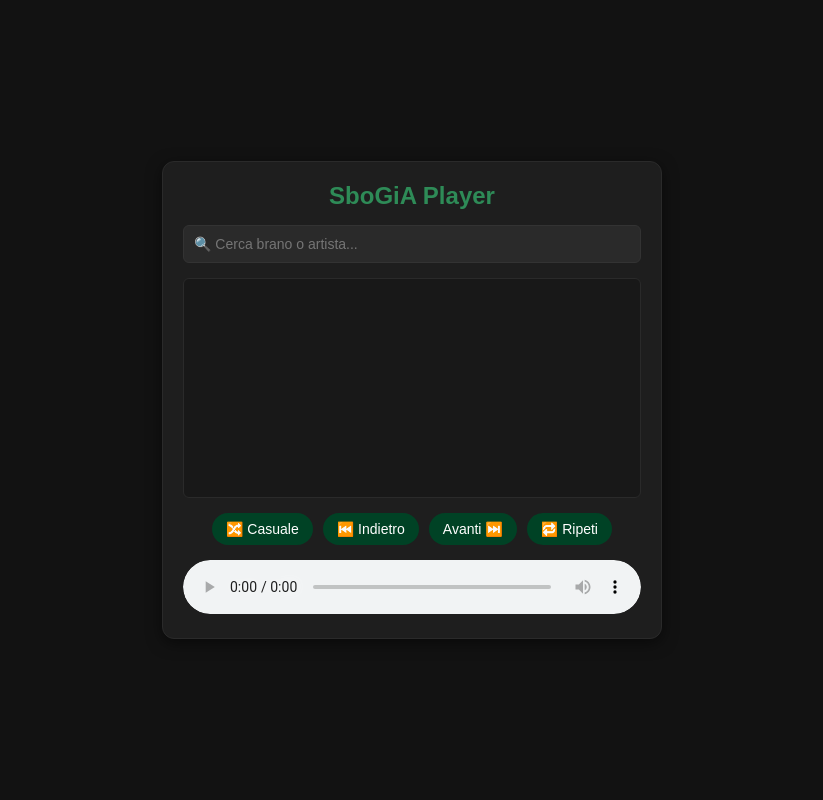
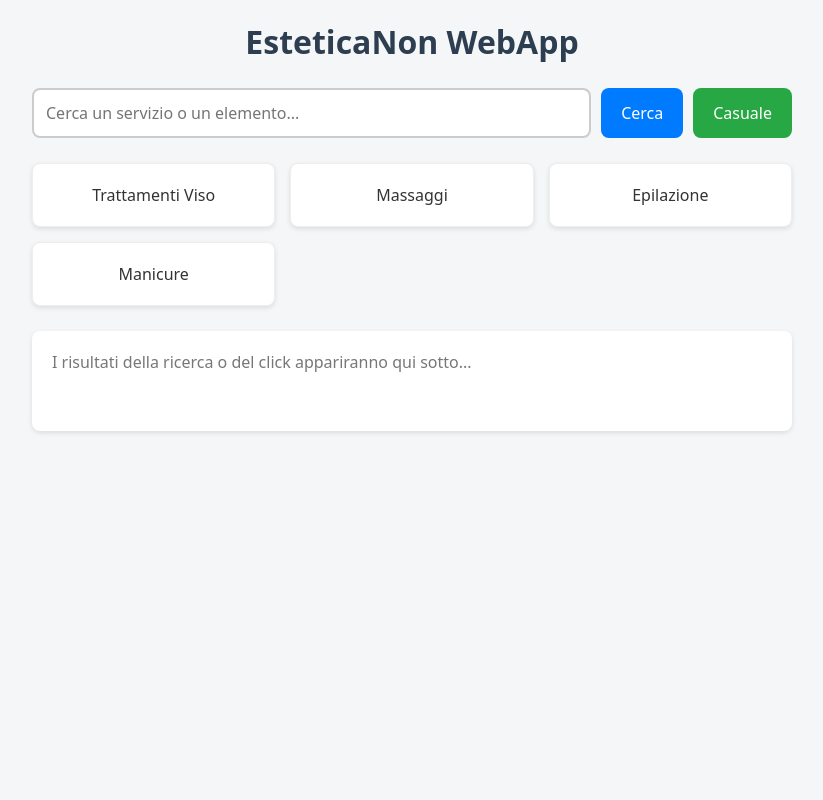
Before and after one commit to gegennarogegeya/SBOGIOCANSU, a Flask app: page / in a window 1280 px wide. Shown: the whole page, without its empty margins (228-1051 px from the left). Run offline with Flask 3, Linux system fonts and the light colour scheme.

Commit message:
Update index.html

```diff
--- a/templates/index.html
+++ b/templates/index.html
@@ -3,287 +3,187 @@
 <head>
     <meta charset="UTF-8">
     <meta name="viewport" content="width=device-width, initial-scale=1.0">
-    <title>SboGiA Player</title>
+    <title>EsteticaNon WebApp</title>
     <style>
         * {
             box-sizing: border-box;
+            margin: 0;
+            padding: 0;
+            font-family: system-ui, -apple-system, sans-serif;
         }
+
         body {
-            font-family: Arial, sans-serif;
-            background-color: #121212;
-            color: #ffffff;
-            display: flex;
-            justify-content: center;
-            align-items: center;
-            min-height: 100vh;
-            margin: 0;
-            padding: 15px;
+            background-color: #f4f6f8;
+            color: #333;
+            padding: 20px;
+            max-width: 800px;
+            margin: 0 auto;
         }
-        .player-container {
-            background-color: #1e1e1e;
-            padding: 20px;
-            border-radius: 12px;
-            width: 100%;
-            max-width: 500px;
-            box-shadow: 0 4px 15px rgba(0,0,0,0.5);
-            border: 1px solid #2a2a2a;
+
+        header {
+            text-align: center;
+            margin-bottom: 25px;
         }
+
         h1 {
-            text-align: center;
-            color: #2e8b57;
-            font-size: 24px;
-            margin-top: 0;
+            color: #2c3e50;
             margin-bottom: 15px;
         }
+
         .search-box {
-            width: 100%;
-            padding: 10px;
-            margin-bottom: 15px;
-            border-radius: 6px;
-            border: 1px solid #333;
-            background-color: #2a2a2a;
-            color: #fff;
-            font-size: 14px;
-            outline: none;
+            display: flex;
+            gap: 10px;
+            margin-bottom: 25px;
         }
-        .search-box:focus {
-            border-color: #004225;
+
+        input[type="text"] {
+            flex: 1;
+            padding: 12px;
+            border: 2px solid #ccc;
+            border-radius: 8px;
+            font-size: 16px;
         }
-        .playlist {
-            list-style: none;
-            padding: 0;
-            margin: 0 0 15px 0;
-            height: 220px;
-            max-height: 220px;
-            overflow-y: auto;
-            border: 1px solid #2a2a2a;
-            border-radius: 6px;
-            background-color: #181818;
-        }
-        .playlist li {
-            padding: 10px;
-            border-bottom: 1px solid #2a2a2a;
-            cursor: pointer;
-            transition: background 0.2s;
-        }
-        .playlist li:last-child {
-            border-bottom: none;
-        }
-        .playlist li:hover {
-            background-color: #2a2a2a;
-        }
-        .playlist li.active {
-            background-color: #004225;
-            color: #fff;
-        }
-        .song-title {
-            font-weight: bold;
-            display: block;
-        }
-        .song-artist {
-            font-size: 0.85em;
-            color: #aaa;
-        }
-        .playlist li.active .song-artist {
-            color: #ddd;
-        }
-        .no-results {
-            padding: 15px;
-            text-align: center;
-            color: #888;
-            font-style: italic;
-            display: none;
-        }
-        .controls {
-            display: flex;
-            justify-content: center;
-            align-items: center;
-            gap: 10px;
-            margin-bottom: 15px;
-        }
-        .btn-control {
-            background-color: #004225;
+
+        button {
+            padding: 12px 20px;
+            background-color: #007bff;
             color: white;
             border: none;
-            padding: 8px 14px;
-            border-radius: 20px;
+            border-radius: 8px;
+            font-size: 16px;
             cursor: pointer;
-            font-size: 14px;
-            transition: background 0.2s;
+            transition: background-color 0.2s;
         }
-        .btn-control:hover {
-            background-color: #002b18;
+
+        button:hover {
+            background-color: #0056b3;
         }
-        .btn-control.active-mode {
-            background-color: #2e8b57;
-            box-shadow: 0 0 8px rgba(46, 139, 87, 0.6);
+
+        .grid {
+            display: grid;
+            grid-template-columns: repeat(auto-fit, minmax(200px, 1fr));
+            gap: 15px;
+            margin-bottom: 25px;
         }
-        audio {
-            width: 100%;
-            border-radius: 30px;
+
+        .card {
+            background: white;
+            padding: 20px;
+            border-radius: 8px;
+            box-shadow: 0 2px 5px rgba(0,0,0,0.1);
+            text-align: center;
+            cursor: pointer;
+            border: 1px solid #eee;
+        }
+
+        .card:hover {
+            border-color: #007bff;
+        }
+
+        #risultati {
+            background: white;
+            padding: 20px;
+            border-radius: 8px;
+            min-height: 100px;
+            box-shadow: 0 2px 5px rgba(0,0,0,0.1);
+        }
+
+        .item-risultato {
+            padding: 10px;
+            border-bottom: 1px solid #eee;
+        }
+
+        .item-risultato:last-child {
+            border-bottom: none;
         }
     </style>
 </head>
 <body>
 
-<div class="player-container">
-    <h1>SboGiA Player</h1>
+    <header>
+        <h1>EsteticaNon WebApp</h1>
+    </header>
 
-    <input type="text" id="searchInput" class="search-box" placeholder="🔍 Cerca brano o artista...">
-
-    <ul class="playlist" id="playlist">
-        {% for song in songs|reverse %}
-        <li data-src="{{ song.url }}" data-title="{{ song.title }}" data-artist="{{ song.artist }}">
-            <span class="song-title">{{ song.title }}</span>
-            <span class="song-artist">{{ song.artist }}</span>
-        </li>
-        {% endfor %}
-        <div id="noResults" class="no-results">Nessun brano trovato</div>
-    </ul>
-
-    <div class="controls">
-        <button class="btn-control" id="shuffleBtn">🔀 Casuale</button>
-        <button class="btn-control" id="prevBtn">⏮️ Indietro</button>
-        <button class="btn-control" id="nextBtn">Avanti ⏭️</button>
-        <button class="btn-control" id="repeatBtn">🔁 Ripeti</button>
+    <div class="search-box">
+        <input type="text" id="searchInput" placeholder="Cerca un servizio o un elemento...">
+        <button id="btnCerca">Cerca</button>
+        <button id="btnCasuale" style="background-color: #28a745;">Casuale</button>
     </div>
 
-    <audio id="audioPlayer" controls></audio>
-</div>
+    <div class="grid">
+        <div class="card" onclick="selezionaCategoria('Trattamenti Viso')">Trattamenti Viso</div>
+        <div class="card" onclick="selezionaCategoria('Massaggi')">Massaggi</div>
+        <div class="card" onclick="selezionaCategoria('Epilazione')">Epilazione</div>
+        <div class="card" onclick="selezionaCategoria('Manicure & Pedicure')">Manicure</div>
+    </div>
 
-<script>
-    const player = document.getElementById('audioPlayer');
-    const items = Array.from(document.querySelectorAll('#playlist li'));
-    const searchInput = document.getElementById('searchInput');
-    const prevBtn = document.getElementById('prevBtn');
-    const nextBtn = document.getElementById('nextBtn');
-    const shuffleBtn = document.getElementById('shuffleBtn');
-    const repeatBtn = document.getElementById('repeatBtn');
-    const noResults = document.getElementById('noResults');
+    <div id="risultati">
+        <p style="color: #777;">I risultati della ricerca o del click appariranno qui sotto...</p>
+    </div>
 
-    let currentIndex = 0;
-    let isShuffle = false;
-    let isRepeat = false;
+    <script>
+        // Dati di prova integrati direttamente nel file
+        const database = [
+            { id: 1, nome: "Pulizia del Viso Profonda", categoria: "Trattamenti Viso" },
+            { id: 2, nome: "Trattamento Anti-Age", categoria: "Trattamenti Viso" },
+            { id: 3, nome: "Massaggio Rilassante 50min", categoria: "Massaggi" },
+            { id: 4, nome: "Massaggio Decontratturante", categoria: "Massaggi" },
+            { id: 5, nome: "Epilazione Laser Gambe", categoria: "Epilazione" },
+            { id: 6, nome: "Epilazione Cera Completa", categoria: "Epilazione" },
+            { id: 7, nome: "Manicure Semipermanente", categoria: "Manicure & Pedicure" },
+            { id: 8, nome: "Pedicure Curativo", categoria: "Manicure & Pedicure" }
+        ];
 
-    function getVisibleItems() {
-        return items.filter(item => item.style.display !== 'none');
-    }
+        const input = document.getElementById('searchInput');
+        const btnCerca = document.getElementById('btnCerca');
+        const btnCasuale = document.getElementById('btnCasuale');
+        const contenitoreRisultati = document.getElementById('risultati');
 
-    function updateMediaSession(title, artist) {
-        if ('mediaSession' in navigator) {
-            navigator.mediaSession.metadata = new MediaMetadata({
-                title: title || 'Brano Sconosciuto',
-                artist: artist || 'Artista Sconosciuto',
-                album: 'SboGiA Player'
+        function mostraRisultati(lista) {
+            if (lista.length === 0) {
+                contenitoreRisultati.innerHTML = '<p style="color: red;">Nessun risultato trovato.</p>';
+                return;
+            }
+            let html = '';
+            lista.forEach(item => {
+                html += `<div class="item-risultato">
+                    <strong>${item.nome}</strong> - <small>${item.categoria}</small>
+                </div>`;
             });
-
-            navigator.mediaSession.setActionHandler('play', () => player.play());
-            navigator.mediaSession.setActionHandler('pause', () => player.pause());
-            navigator.mediaSession.setActionHandler('previoustrack', playPrev);
-            navigator.mediaSession.setActionHandler('nexttrack', playNext);
-        }
-    }
-
-    function playSong(index) {
-        if (index < 0 || index >= items.length) return;
-
-        items.forEach(li => li.classList.remove('active'));
-
-        const selected = items[index];
-        selected.classList.add('active');
-        selected.scrollIntoView({ behavior: 'smooth', block: 'nearest' });
-
-        const title = selected.getAttribute('data-title');
-        const artist = selected.getAttribute('data-artist');
-
-        player.src = selected.getAttribute('data-src');
-        currentIndex = index;
-        player.play().catch(() => {});
-
-        updateMediaSession(title, artist);
-    }
-
-    function playNext() {
-        if (isRepeat) {
-            playSong(currentIndex);
-            return;
+            contenitoreRisultati.innerHTML = html;
         }
 
-        const visible = getVisibleItems();
-        if (visible.length === 0) return;
+        function eseguiRicerca() {
+            const testo = input.value.toLowerCase().trim();
+            if (testo === '') {
+                mostraRisultati(database);
+                return;
+            }
+            const filtrati = database.filter(item =>
+                item.nome.toLowerCase().includes(testo) ||
+                item.categoria.toLowerCase().includes(testo)
+            );
+            mostraRisultati(filtrati);
+        }
 
-        if (isShuffle) {
-            const randomIndex = Math.floor(Math.random() * visible.length);
-            const targetItem = visible[randomIndex];
-            playSong(items.indexOf(targetItem));
-        } else {
-            const currentVisibleIndex = visible.indexOf(items[currentIndex]);
-            let nextVisibleIndex = currentVisibleIndex + 1;
-            if (nextVisibleIndex >= visible.length) nextVisibleIndex = 0;
-            playSong(items.indexOf(visible[nextVisibleIndex]));
+        function selezionaCategoria(cat) {
+            const filtrati = database.filter(item => item.categoria === cat);
+            mostraRisultati(filtrati);
         }
-    }
 
-    function playPrev() {
-        const visible = getVisibleItems();
-        if (visible.length === 0) return;
+        btnCerca.addEventListener('click', eseguiRicerca);
 
-        const currentVisibleIndex = visible.indexOf(items[currentIndex]);
-        let prevVisibleIndex = currentVisibleIndex - 1;
-        if (prevVisibleIndex < 0) prevVisibleIndex = visible.length - 1;
-        playSong(items.indexOf(visible[prevVisibleIndex]));
-    }
-
-    items.forEach((item, index) => {
-        item.addEventListener('click', () => {
-            playSong(index);
-        });
-    });
-
-    nextBtn.addEventListener('click', playNext);
-    prevBtn.addEventListener('click', playPrev);
-
-    shuffleBtn.addEventListener('click', () => {
-        isShuffle = !isShuffle;
-        shuffleBtn.classList.toggle('active-mode', isShuffle);
-    });
-
-    repeatBtn.addEventListener('click', () => {
-        isRepeat = !isRepeat;
-        repeatBtn.classList.toggle('active-mode', isRepeat);
-    });
-
-    player.addEventListener('ended', playNext);
-
-    searchInput.addEventListener('input', (e) => {
-        const query = e.target.value.trim().toLowerCase();
-        let visibleCount = 0;
-
-        items.forEach(item => {
-            const title = (item.getAttribute('data-title') || '').toLowerCase();
-            const artist = (item.getAttribute('data-artist') || '').toLowerCase();
-
-            if (title.includes(query) || artist.includes(query)) {
-                item.style.display = '';
-                visibleCount++;
-            } else {
-                item.style.display = 'none';
+        input.addEventListener('keyup', (e) => {
+            if (e.key === 'Enter') {
+                eseguiRicerca();
             }
         });
 
-        if (visibleCount === 0 && query !== '') {
-            noResults.style.display = 'block';
-        } else {
-            noResults.style.display = 'none';
-        }
-    });
-
-    if (items.length > 0) {
-        items[0].classList.add('active');
-        player.src = items[0].getAttribute('data-src');
-        updateMediaSession(items[0].getAttribute('data-title'), items[0].getAttribute('data-artist'));
-    }
-</script>
+        btnCasuale.addEventListener('click', () => {
+            const elementoCasuale = database[Math.floor(Math.random() * database.length)];
+            mostraRisultati([elementoCasuale]);
+        });
+    </script>
 
 </body>
 </html>
```
